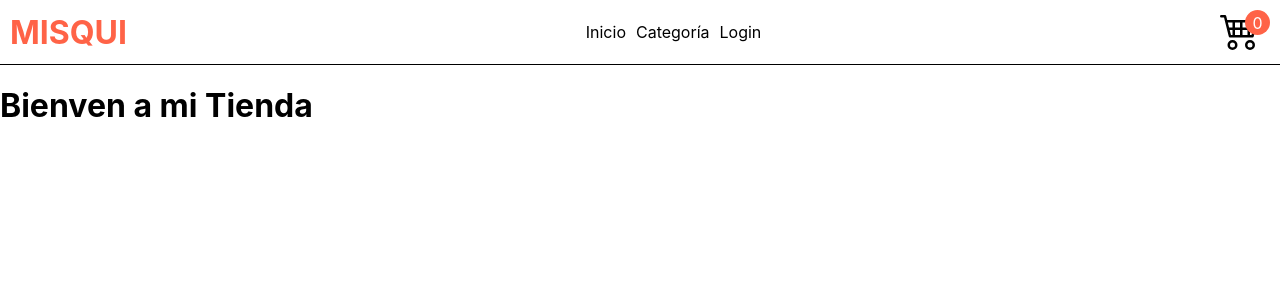
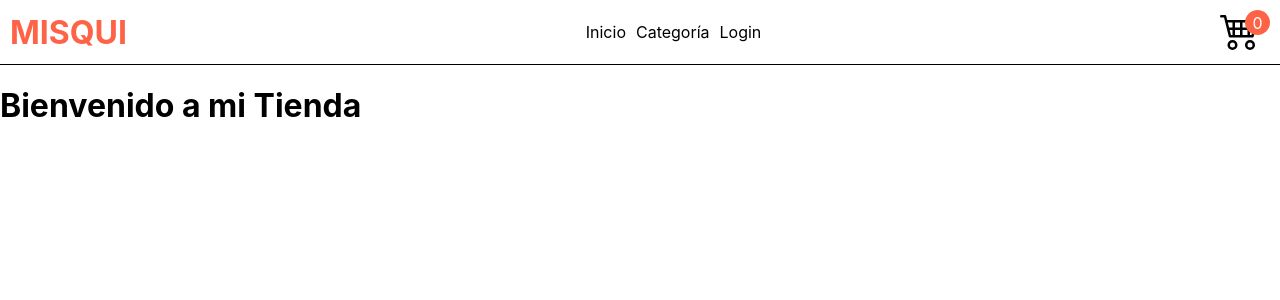
Before and after one commit to blikroy/misqui-vidal, a React (Create React App) app: page / in a window 1280 px wide. Shown: the top 300 px of the page. Built offline with nearby package versions, Linux system fonts and the light colour scheme.

Commit message:
ItemListContainer enviado por props

```diff
--- a/src/App.js
+++ b/src/App.js
@@ -5,8 +5,8 @@ import ItemListContainer from './components/ItemListContainer';
 function App() {
   return (
     <>
-    <NavBar></NavBar>
-    <ItemListContainer></ItemListContainer>
+      <NavBar />
+      <ItemListContainer saludo='Bienvenido a mi Tienda' />
     </>
   );
 }
--- a/src/components/ItemListContainer.js
+++ b/src/components/ItemListContainer.js
@@ -1,6 +1,6 @@
-const ItemListContainer = () => {
+const ItemListContainer = (props) => {
     return(
-        <h1>Bienven a mi Tienda</h1>
+        <h1>{props.saludo}</h1>
     );
 }
 export default ItemListContainer;
```
